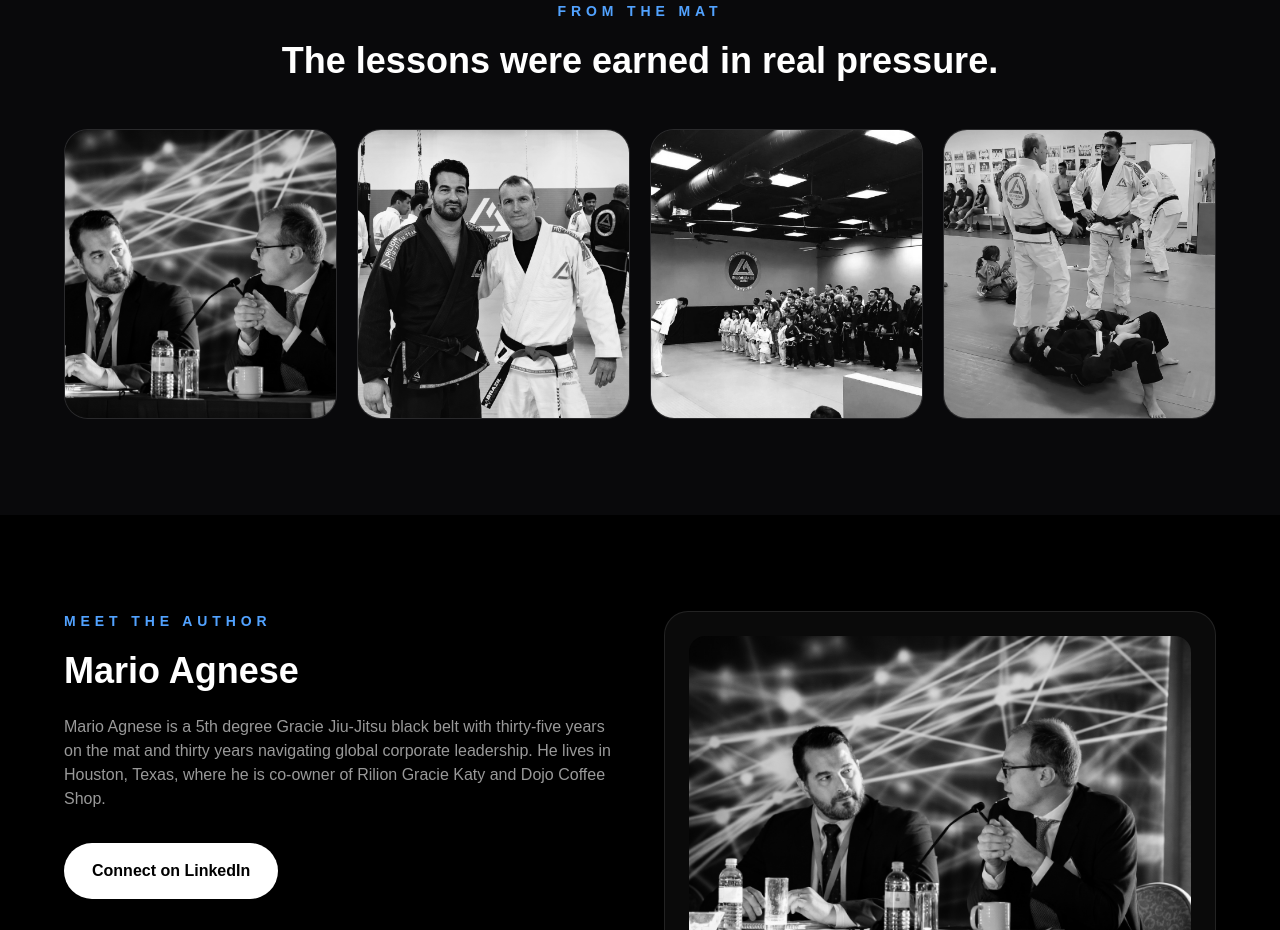
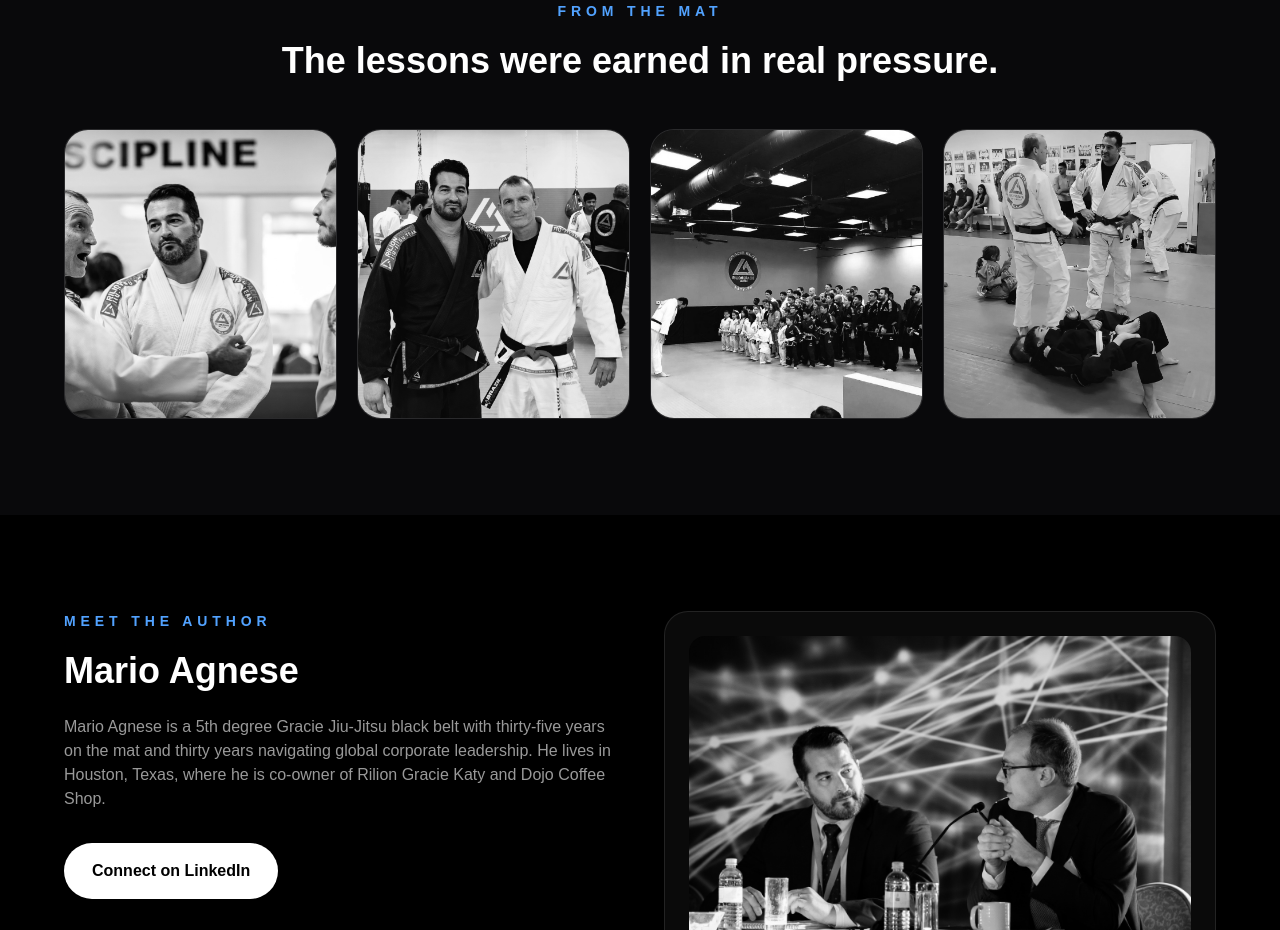
Before and after one commit to marioagnese/gentleartleaderhip, a Next.js app: page / in a window 1280 px wide. Shown: the part 1200-2130 px from the top of the page. Built offline with nearby package versions, Linux system fonts and the light colour scheme.

Commit message:
refactor: separate corporate and author images to avoid duplication

```diff
--- a/app/page.tsx
+++ b/app/page.tsx
@@ -102,7 +102,7 @@ export default function BookLandingPage() {
 
           <div className="mt-12 grid grid-cols-1 gap-5 md:grid-cols-4">
             {[
-              ["/author-training-4.jpg", "Training and teaching on the mat"],
+              ["/author-corporate.jpg", "Training and teaching on the mat"],
               ["/author-training-2.jpg", "With Professor Rilion Gracie"],
               ["/academy-lineup.jpg", "The academy community"],
               ["/author-training-3.jpg", "Teaching the next generation"],
```
Also changed, not shown: public/author-corporate.jpg (renamed from public/author-training-1.jpg).
